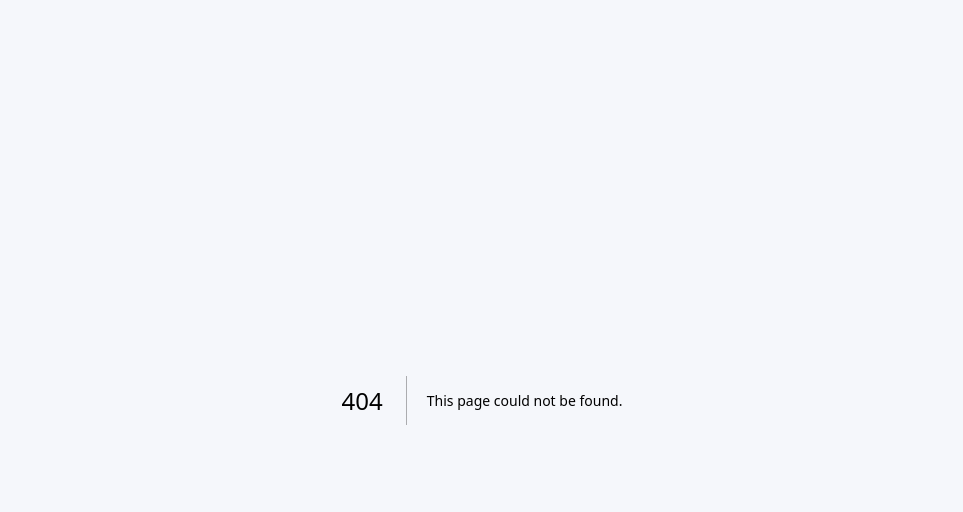
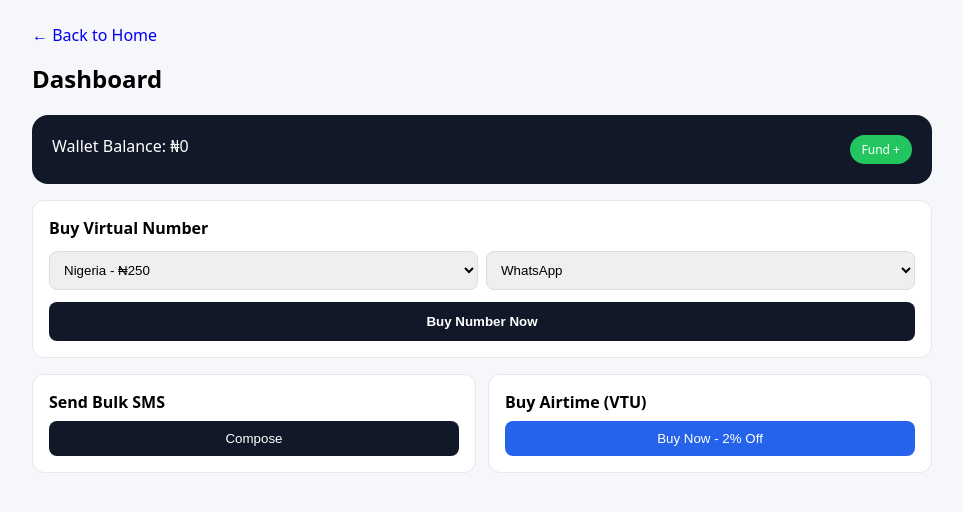
Before and after one commit to perrynobsmsdeliver/perrynobesms, a Next.js app: page /dashboard in a window 1280 px wide. Before the commit this address had no page. Shown: the top 512 px of the page, without its empty margins (158-1121 px from the left). Built offline with nearby package versions, Linux system fonts and the light colour scheme; no server answers.

Commit message:
Create page.tsx

```diff
--- /dev/null
+++ b/app/dashboard/page.tsx
@@ -0,0 +1,101 @@
+"use client"
+import { useState, useEffect } from "react"
+import { createClient } from "@supabase/supabase-js"
+
+const supabase = createClient(
+  process.env.NEXT_PUBLIC_SUPABASE_URL!,
+  process.env.NEXT_PUBLIC_SUPABASE_ANON_KEY!
+);
+
+export default function Dashboard() {
+  const [balance, setBalance] = useState(0);
+  const [country, setCountry] = useState("nigeria");
+  const [service, setService] = useState("whatsapp");
+  const [loading, setLoading] = useState(false);
+  const [activeNum, setActiveNum] = useState<any>(null);
+  const [sms, setSms] = useState("");
+
+  useEffect(() => {
+    const load = async () => {
+      const { data: { user } } = await supabase.auth.getUser();
+      if (!user) return;
+      const { data } = await supabase.from("wallets").select("balance").eq("user_id", user.id).single();
+      if (data) setBalance(data.balance);
+    };
+    load();
+  }, []);
+
+  const buyNumber = async () => {
+    setLoading(true);
+    setSms("");
+    const res = await fetch("/api/buy-number", {
+      method: "POST",
+      headers: { "Content-Type": "application/json" },
+      body: JSON.stringify({ country, service })
+    });
+    const data = await res.json();
+    setLoading(false);
+    if (data.phone) {
+      setActiveNum(data);
+      alert(`Number bought: ${data.phone}`);
+      // auto check sms every 10 sec
+      const interval = setInterval(async () => {
+        const r = await fetch(`/api/check-sms?id=${data.order_id}`);
+        const d = await r.json();
+        if (d.sms) { setSms(d.sms); clearInterval(interval); }
+      }, 10000);
+    } else {
+      alert(data.error || "Failed to buy");
+    }
+  };
+
+  return (
+    <div style={{padding:24, maxWidth:900, margin:'0 auto', fontFamily:'system-ui'}}>
+      <a href="/" style={{textDecoration:'none'}}>← Back to Home</a>
+      <h2 style={{marginTop:16}}>Dashboard</h2>
+
+      <div style={{background:'#111827', color:'white', padding:20, borderRadius:16, marginTop:12, display:'flex', justifyContent:'space-between'}}>
+        <span>Wallet Balance: ₦{balance.toLocaleString()}</span>
+        <a href="/wallet" style={{background:'#22c55e', padding:'6px 12px', borderRadius:20, fontSize:12, color:'white', textDecoration:'none'}}>Fund +</a>
+      </div>
+
+      {activeNum && (
+        <div style={{background:'#ecfdf5', border:'1px solid #22c55e', padding:16, borderRadius:12, marginTop:16}}>
+          <b>Active Number:</b> {activeNum.phone}<br/>
+          <b>Status:</b> Waiting for SMS<br/>
+          <b>SMS:</b> {sms || "Checking... (refreshes every 10s)"}
+          {sms && <div style={{fontSize:24, fontWeight:'bold', color:'#059669', marginTop:8}}>{sms}</div>}
+        </div>
+      )}
+
+      <div style={{background:'white', padding:16, borderRadius:12, border:'1px solid #e5e7eb', marginTop:16}}>
+        <b>Buy Virtual Number</b><br/>
+        <div style={{display:'flex', gap:8, marginTop:12}}>
+          <select value={country} onChange={e=>setCountry(e.target.value)} style={{flex:1, padding:10, border:'1px solid #ddd', borderRadius:8}}>
+            <option value="nigeria">Nigeria - ₦250</option>
+            <option value="usa">USA - ₦300</option>
+            <option value="uk">UK - ₦350</option>
+            <option value="kenya">Kenya - ₦200</option>
+          </select>
+          <select value={service} onChange={e=>setService(e.target.value)} style={{flex:1, padding:10, border:'1px solid #ddd', borderRadius:8}}>
+            <option value="whatsapp">WhatsApp</option>
+            <option value="telegram">Telegram</option>
+            <option value="facebook">Facebook</option>
+          </select>
+        </div>
+        <button
+          onClick={buyNumber}
+          disabled={loading}
+          style={{marginTop:12, width:'100%', padding:12, background: loading ? '#9ca3af' : '#111827', color:'white', border:0, borderRadius:8, fontWeight:'bold'}}
+        >
+          {loading ? "Buying..." : "Buy Number Now"}
+        </button>
+      </div>
+
+      <div style={{display:'grid', gridTemplateColumns:'1fr 1fr', gap:12, marginTop:16}}>
+        <div style={{background:'white', padding:16, borderRadius:12, border:'1px solid #e5e7eb'}}><b>Send Bulk SMS</b><br/><button style={{marginTop:8, width:'100%', padding:10, background:'#111827', color:'white', border:0, borderRadius:8}}>Compose</button></div>
+        <div style={{background:'white', padding:16, borderRadius:12, border:'1px solid #e5e7eb'}}><b>Buy Airtime (VTU)</b><br/><button style={{marginTop:8, width:'100%', padding:10, background:'#2563eb', color:'white', border:0, borderRadius:8}}>Buy Now - 2% Off</button></div>
+      </div>
+    </div>
+  )
+}
```
